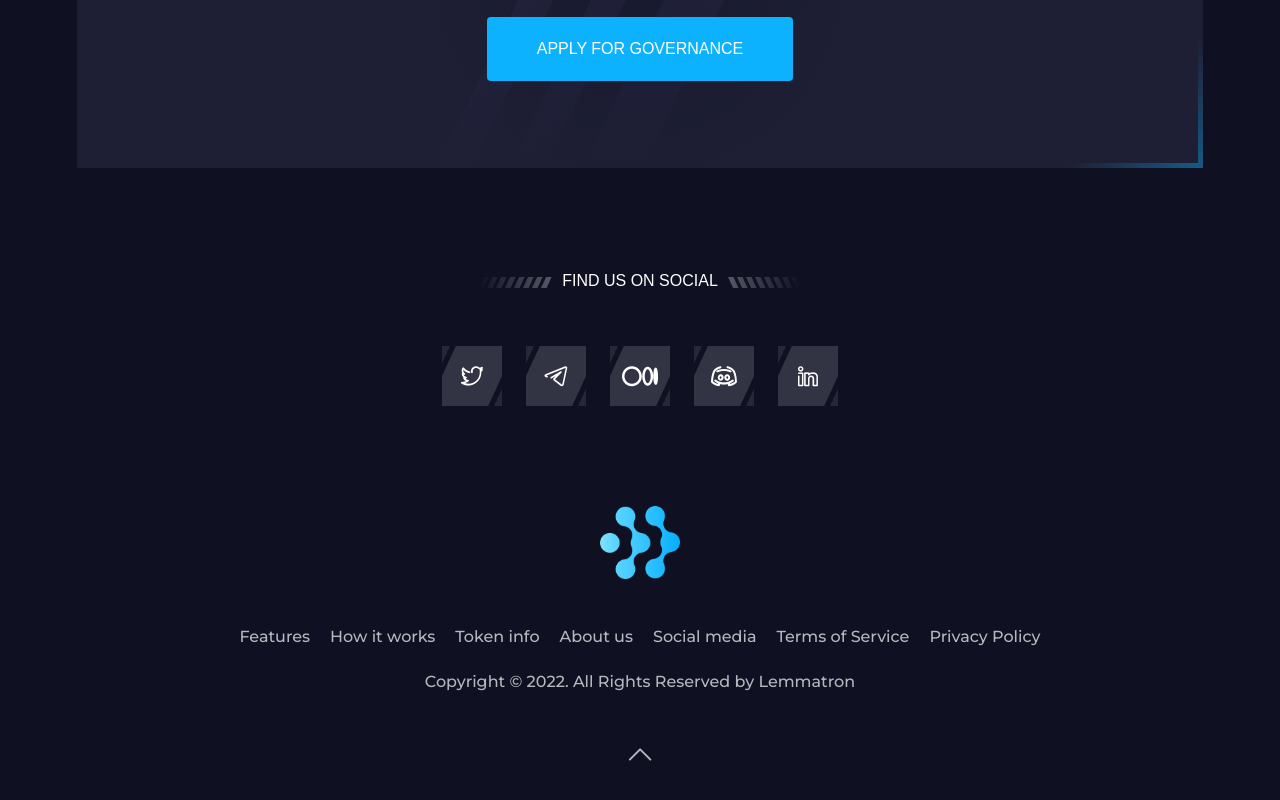
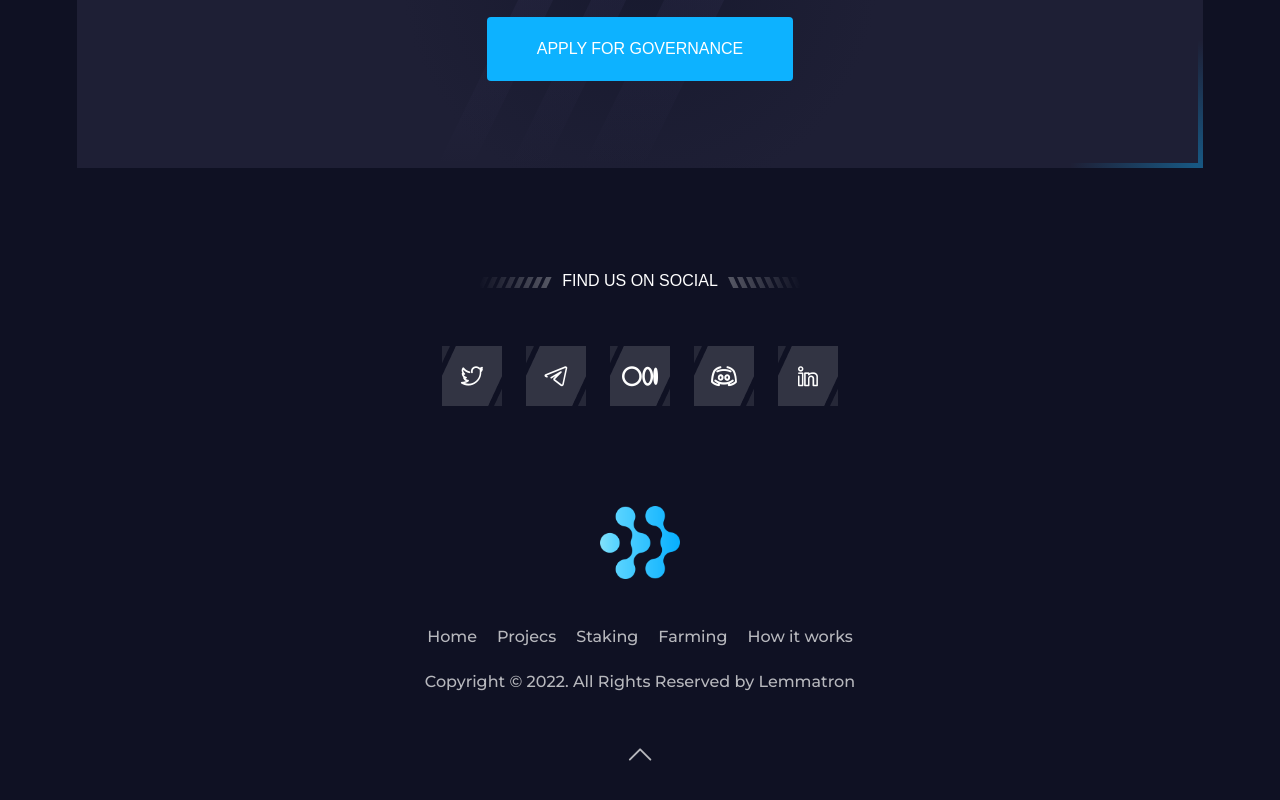
Before and after one commit to codeChef8888/xyz, a Next.js app: page /staking in a window 1280 px wide. Shown: the part 1518-2318 px from the top of the page. Built offline with nearby package versions, Linux system fonts and the light colour scheme.

Commit message:
Footer Updated

```diff
--- a/components/Footer.tsx
+++ b/components/Footer.tsx
@@ -66,25 +66,19 @@ const Footer: NextPage = () => {
           <div className="footer-mainmenu text-center mb-20">
             <ul>
               <li>
-                <a href="#">Features</a>
+                <a href="#">Home</a>
+              </li>
+              <li>
+                <a href="#">Projecs</a>
+              </li>
+              <li>
+                <a href="#">Staking</a>
+              </li>
+              <li>
+                <a href="#">Farming</a>
               </li>
               <li>
                 <a href="#">How it works</a>
-              </li>
-              <li>
-                <a href="#">Token info</a>
-              </li>
-              <li>
-                <a href="#">About us</a>
-              </li>
-              <li>
-                <a href="#">Social media</a>
-              </li>
-              <li>
-                <a href="#">Terms of Service</a>
-              </li>
-              <li>
-                <a href="#">Privacy Policy</a>
               </li>
             </ul>
           </div>
```
